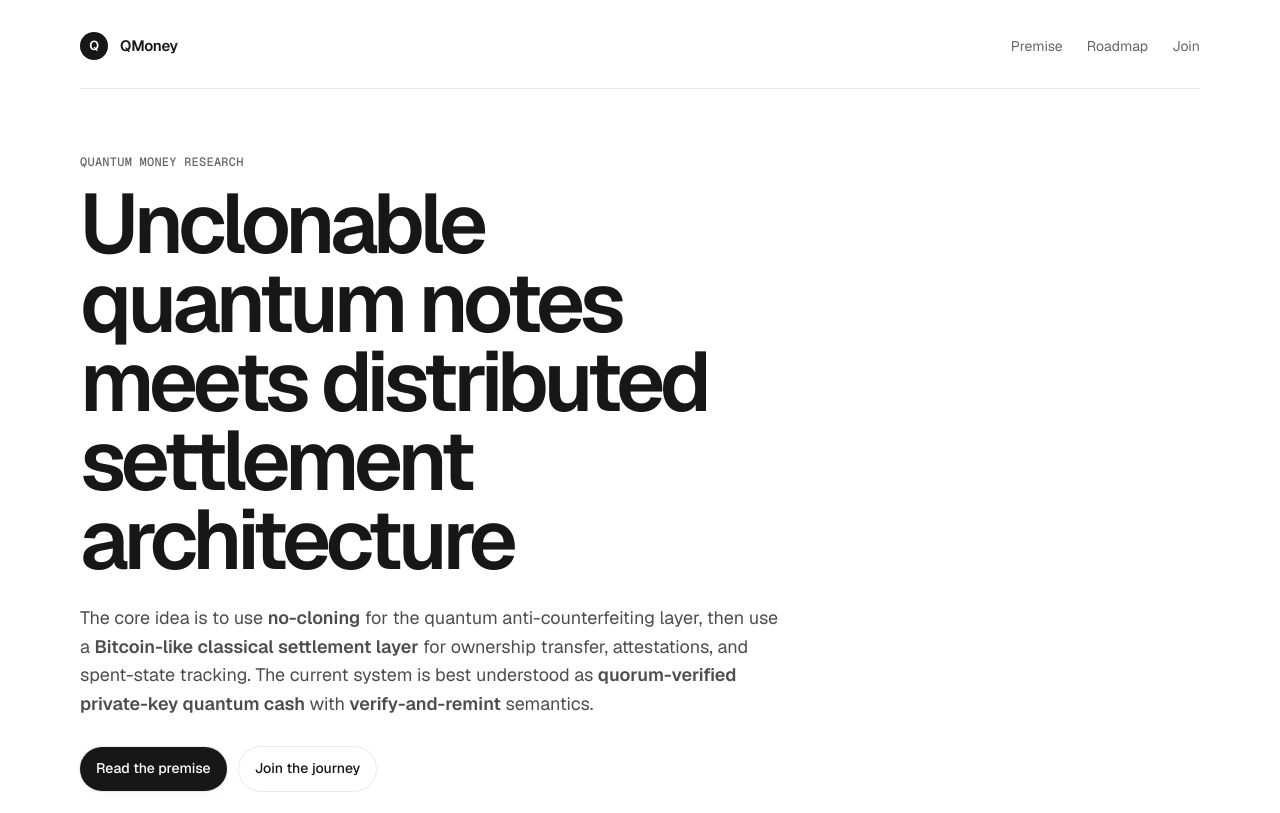
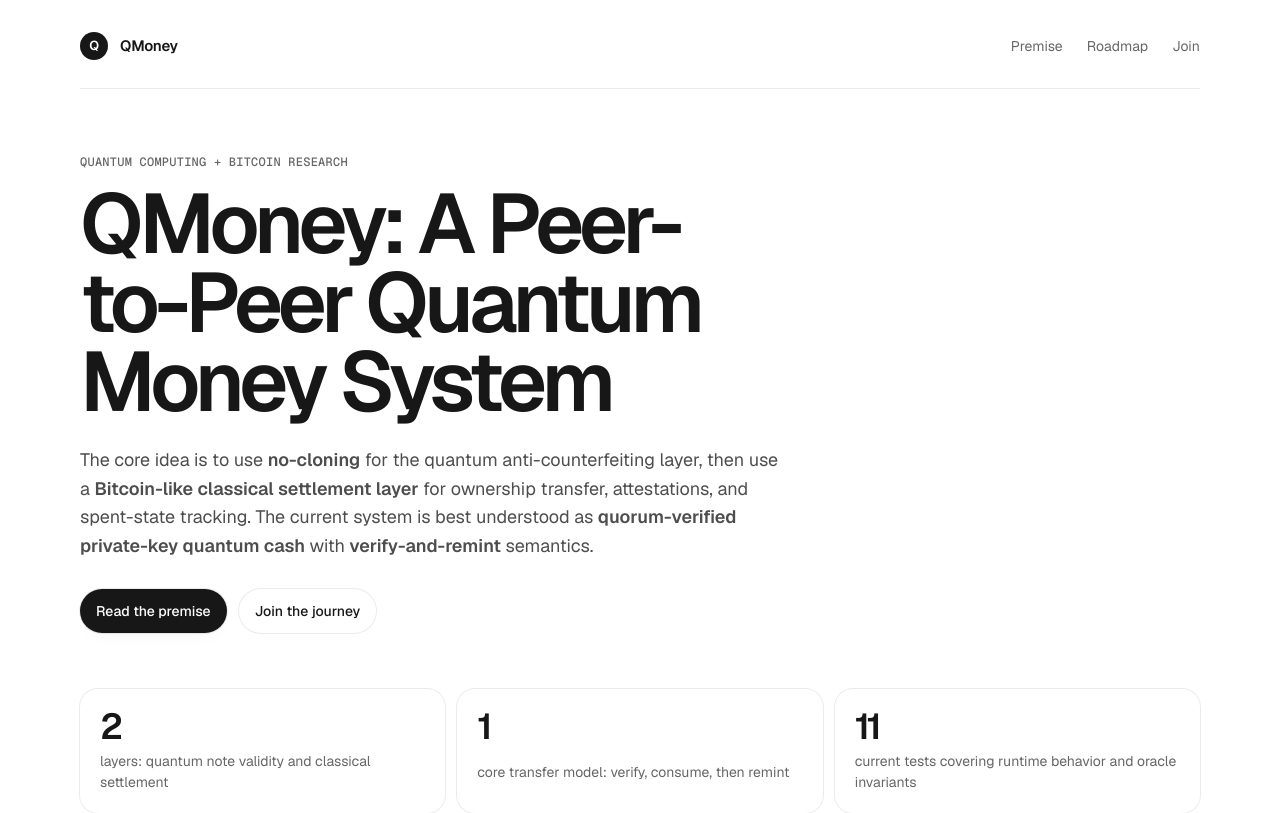
Before and after one commit to runeape-sats/qmoney, a React (Vite) app in the folder website/: page / in a window 1280 px wide. Shown: the top 813 px of the page. Built offline with nearby package versions, Linux system fonts and the light colour scheme.

Commit message:
Update hero section text for QMoney project

```diff
--- a/website/src/App.tsx
+++ b/website/src/App.tsx
@@ -39,8 +39,8 @@
 
       <main id="top">
         <section className="hero">
-          <p className="eyebrow">Quantum Money research</p>
-          <h1>Unclonable quantum notes meets distributed settlement architecture</h1>
+          <p className="eyebrow">Quantum Computing + Bitcoin research</p>
+          <h1>QMoney: A Peer-to-Peer Quantum Money System</h1>
           <p className="lede">
             The core idea is to use <strong>no-cloning</strong> for the quantum anti-counterfeiting
             layer, then use a <strong>Bitcoin-like classical settlement layer</strong> for ownership
```
